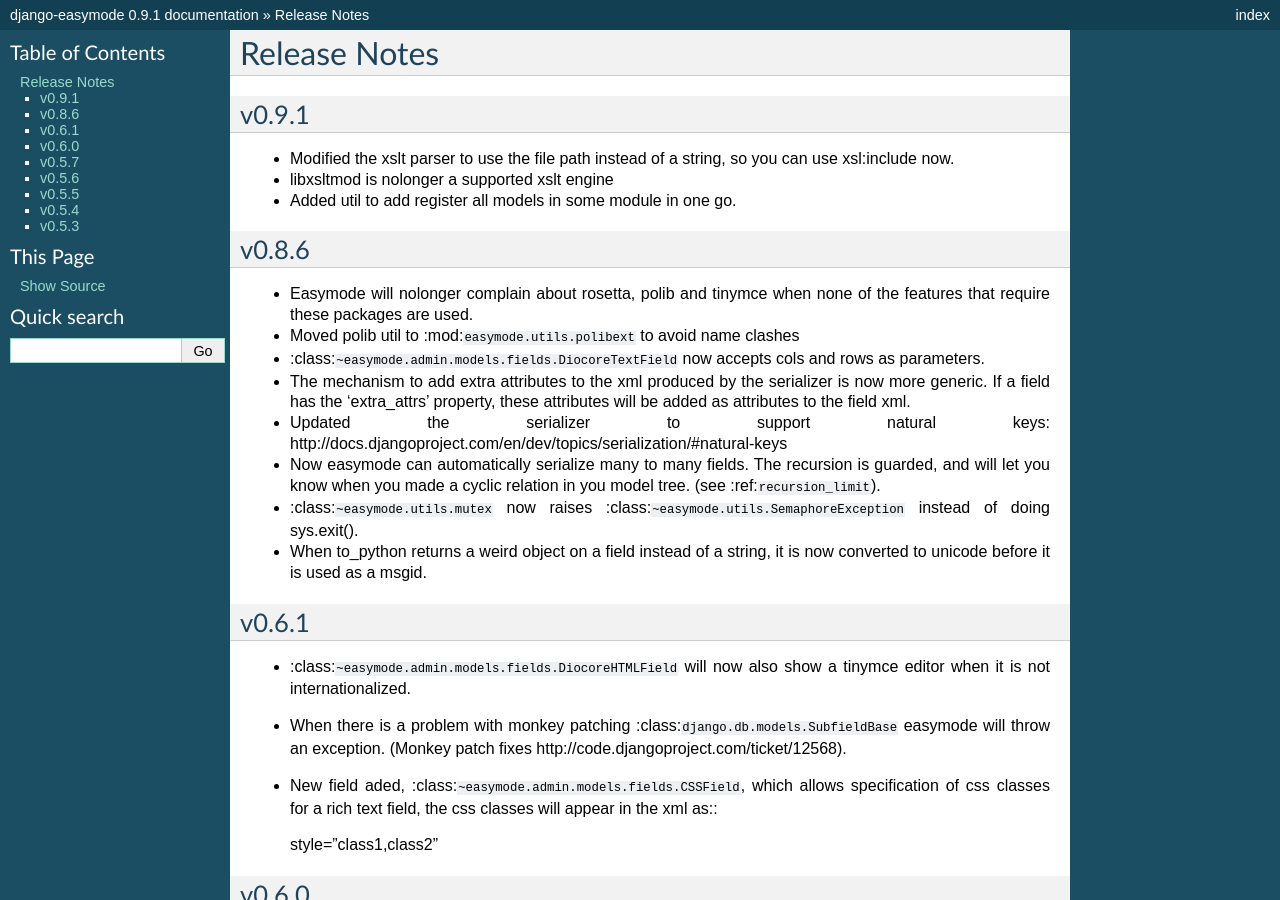
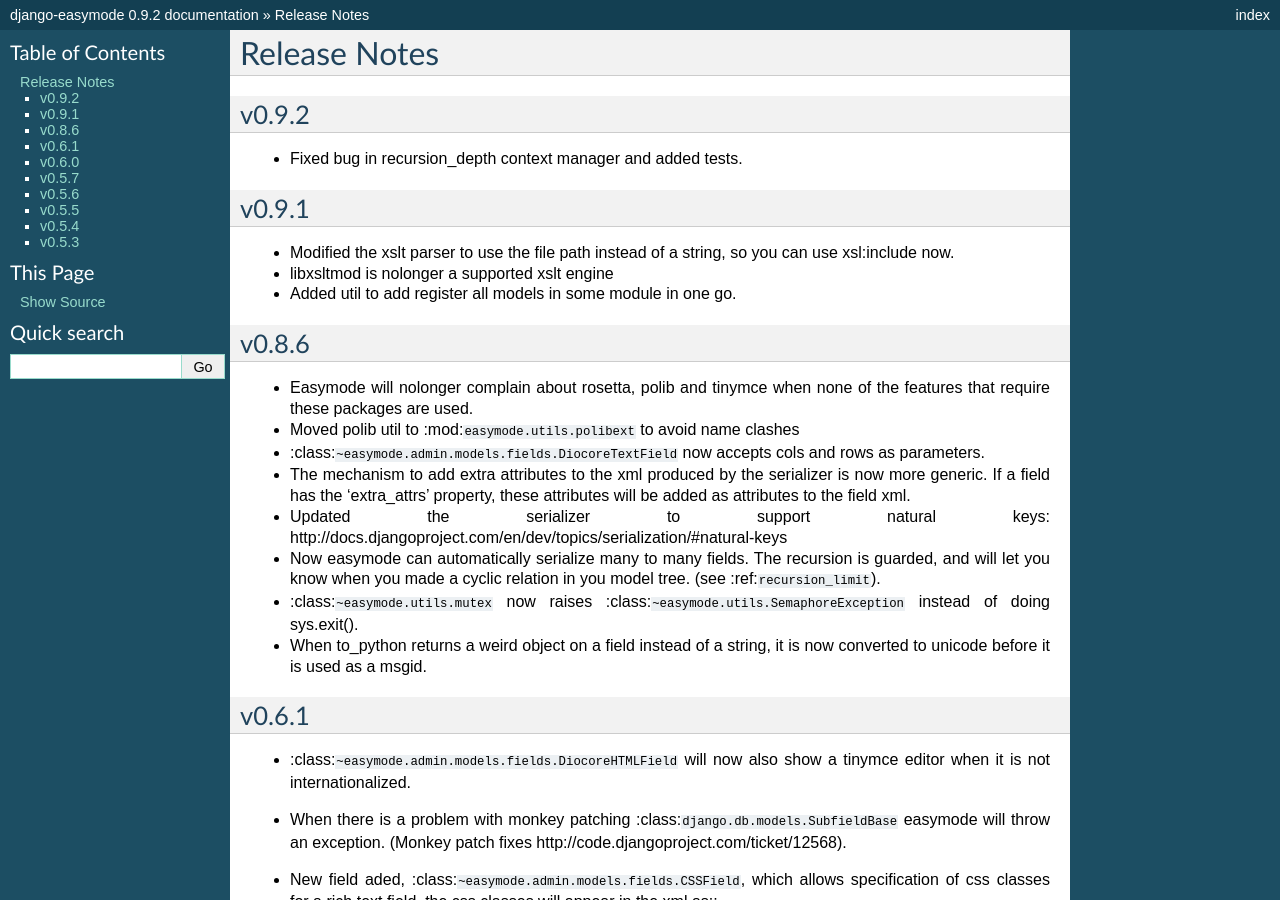
Before and after one commit to specialunderwear/django-easymode, a Sphinx documentation site: the page built from docs/changes.md, in a window 1280 px wide and 900 px high. Built offline with Sphinx 7.4.7, drawn with Linux system fonts in a browser that asks for light colours; some of the changed text lies outside the part shown.

Commit message:
release 0.9.2

```diff
--- a/docs/changes.md
+++ b/docs/changes.md
@@ -1,5 +1,10 @@
 Release Notes
 =============
+
+v0.9.2
+------
+
+- Fixed bug in recursion_depth context manager and added tests.
 
 v0.9.1
 ------
--- a/setup.py
+++ b/setup.py
@@ -16,7 +16,7 @@
 
 release notes at http://packages.python.org/django-easymode/changes.html"""
 
-version = '0.9.1'
+version = '0.9.2'
 packages = []
 data_files = []
 
```
